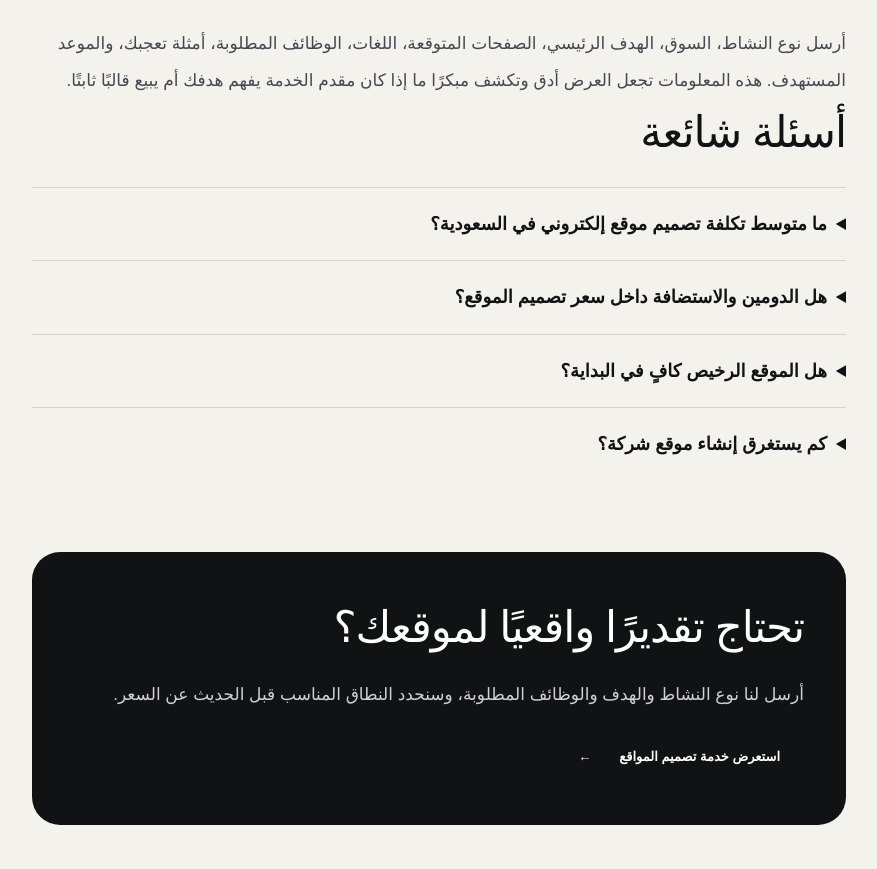
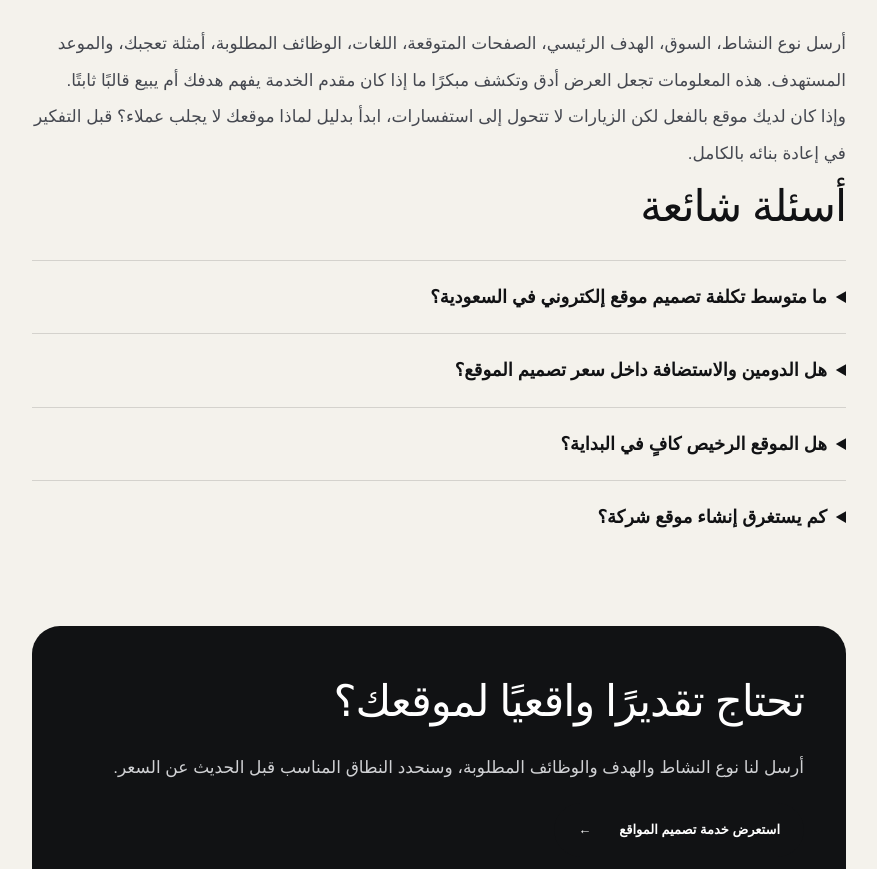
Before and after one commit to mohammedrashad2011-ui/Dewank-2026-website, a Next.js app: page /guides/website-design-cost-saudi-arabia in a window 1280 px wide. Shown: the part 3602-4471 px from the top of the page, without its empty margins (402-1279 px from the left). Built offline with nearby package versions, Linux system fonts and the light colour scheme; a web font is replaced by a local one.

Commit message:
Link related website conversion guide

```diff
--- a/app/guides/website-design-cost-saudi-arabia/page.tsx
+++ b/app/guides/website-design-cost-saudi-arabia/page.tsx
@@ -66,6 +66,7 @@ export default function WebsiteDesignCostGuide() {
 
           <h2 id="brief">ما الذي ترسله قبل طلب السعر؟</h2>
           <p>أرسل نوع النشاط، السوق، الهدف الرئيسي، الصفحات المتوقعة، اللغات، الوظائف المطلوبة، أمثلة تعجبك، والموعد المستهدف. هذه المعلومات تجعل العرض أدق وتكشف مبكرًا ما إذا كان مقدم الخدمة يفهم هدفك أم يبيع قالبًا ثابتًا.</p>
+          <p>وإذا كان لديك موقع بالفعل لكن الزيارات لا تتحول إلى استفسارات، ابدأ بدليل <Link href="/guides/why-website-does-not-generate-leads">لماذا موقعك لا يجلب عملاء؟</Link> قبل التفكير في إعادة بنائه بالكامل.</p>
 
           <section className="article-faq" id="faq"><h2>أسئلة شائعة</h2>{faqs.map((faq) => <details key={faq.question}><summary>{faq.question}</summary><p>{faq.answer}</p></details>)}</section>
           <section className="article-cta"><h2>تحتاج تقديرًا واقعيًا لموقعك؟</h2><p>أرسل لنا نوع النشاط والهدف والوظائف المطلوبة، وسنحدد النطاق المناسب قبل الحديث عن السعر.</p><Link className="button primary" href="/website-design">استعرض خدمة تصميم المواقع <span>←</span></Link></section>
```
